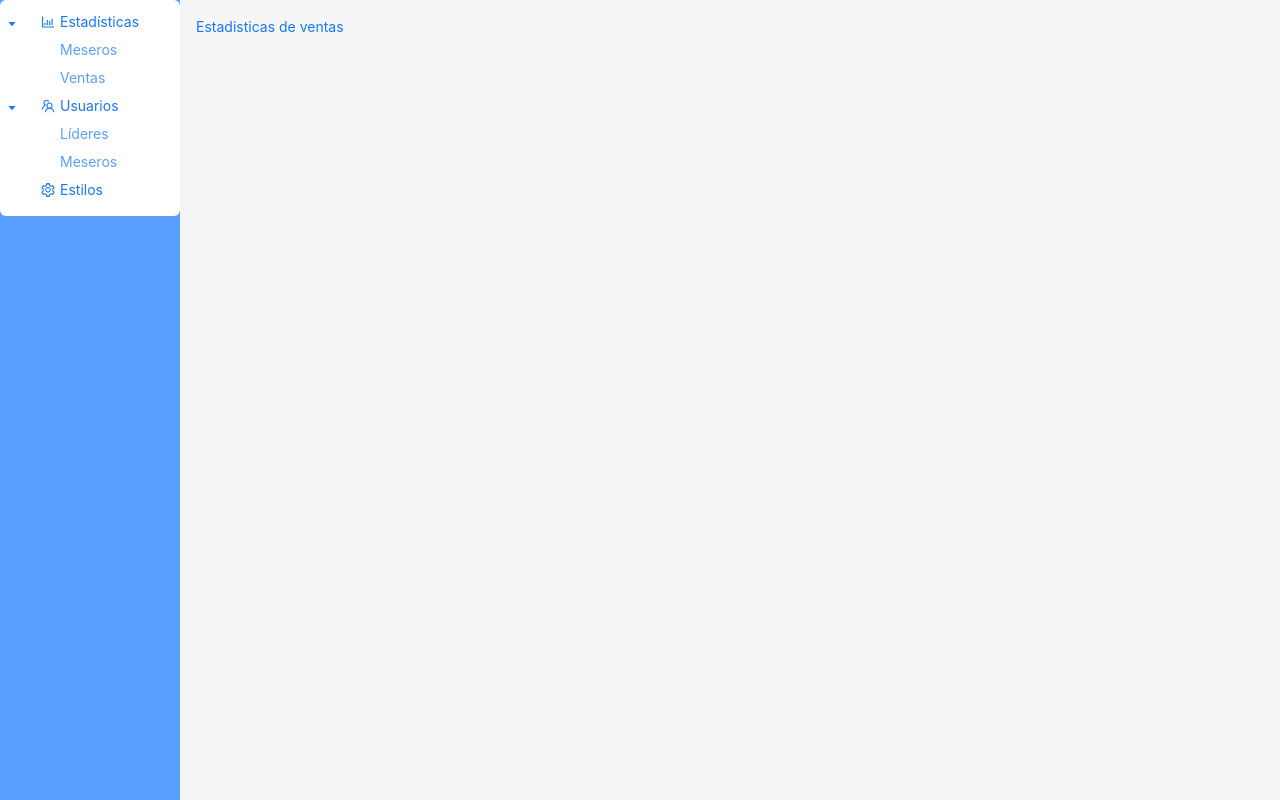
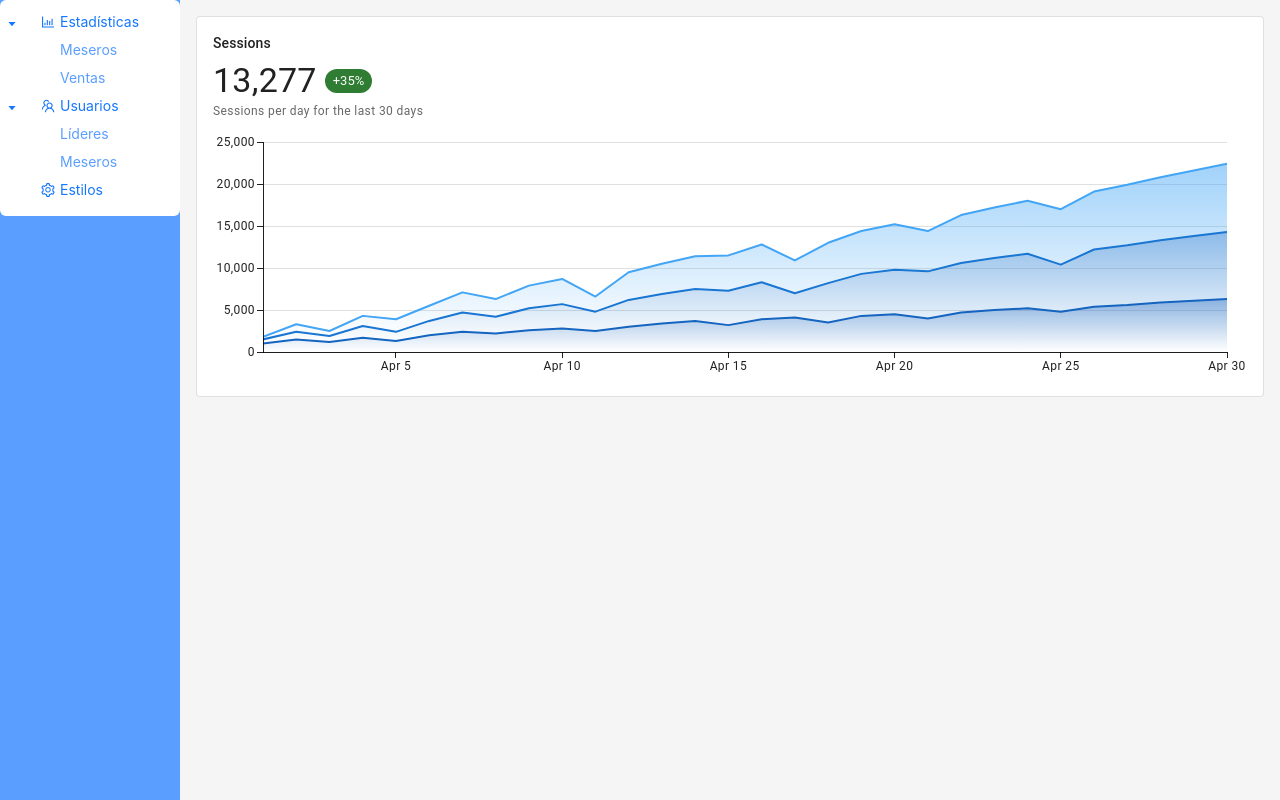
Before and after one commit to 5toCuatrimestre/core-web-app, a React (Vite) app: page /statistics in a window 1280 px wide. Built offline with nearby package versions, Linux system fonts and the light colour scheme; no server answers.

Commit message:
feature:tailwind, routes, module style

```diff
--- a/index.html
+++ b/index.html
@@ -2,7 +2,7 @@
 <html lang="en">
   <head>
     <meta charset="UTF-8" />
-    <meta name="viewport" content="width=device-width, initial-scale=1.0" />
+    <meta name="viewport" content="initial-scale=1, width=device-width" />
     <title>CORE</title>
   </head>
   <body>
--- a/package.json
+++ b/package.json
@@ -13,10 +13,14 @@
     "@emotion/react": "^11.14.0",
     "@emotion/styled": "^11.14.0",
     "@fontsource/inter": "^5.1.1",
+    "@fontsource/roboto": "^5.1.1",
     "@headlessui/react": "^2.2.0",
     "@heroicons/react": "^2.2.0",
+    "@mui/icons-material": "^6.4.1",
     "@mui/joy": "^5.0.0-beta.51",
-    "@mui/material": "^6.4.0",
+    "@mui/material": "^6.4.1",
+    "@mui/styled-engine-sc": "^6.4.0",
+    "@mui/x-charts": "^7.24.1",
     "@reduxjs/toolkit": "^2.5.0",
     "antd": "^5.23.1",
     "axios": "^1.7.9",
--- a/src/App.jsx
+++ b/src/App.jsx
@@ -1,10 +1,12 @@
 import { BrowserRouter as Router, Routes, Route } from "react-router-dom";
+import {BaseLayout} from "./pages/layouts/BaseLayout";
 import { Login } from "./pages/auth/login";
 import { Style } from "./pages/style/style";
 import { Users } from "./pages/user/users";
 import { StatisticsSells } from "./pages/statistics/statistics-sells";
 import { StatisticsWaiter } from "./pages/statistics/statistics-waiter";
-import BaseLayout from "./pages/layouts/BaseLayout";
+
+
 
 function App() {
   const isLoggedIn = true;
--- /dev/null
+++ b/src/components/sessionChart.jsx
@@ -0,0 +1,156 @@
+import * as React from 'react';
+import PropTypes from 'prop-types';
+import { useTheme } from '@mui/material/styles';
+import Card from '@mui/material/Card';
+import CardContent from '@mui/material/CardContent';
+import Chip from '@mui/material/Chip';
+import Typography from '@mui/material/Typography';
+import Stack from '@mui/material/Stack';
+import { LineChart } from '@mui/x-charts/LineChart';
+
+function AreaGradient({ color, id }) {
+  return (
+    <defs>
+      <linearGradient id={id} x1="50%" y1="0%" x2="50%" y2="100%">
+        <stop offset="0%" stopColor={color} stopOpacity={0.5} />
+        <stop offset="100%" stopColor={color} stopOpacity={0} />
+      </linearGradient>
+    </defs>
+  );
+}
+
+AreaGradient.propTypes = {
+  color: PropTypes.string.isRequired,
+  id: PropTypes.string.isRequired,
+};
+
+function getDaysInMonth(month, year) {
+  const date = new Date(year, month, 0);
+  const monthName = date.toLocaleDateString('en-US', {
+    month: 'short',
+  });
+  const daysInMonth = date.getDate();
+  const days = [];
+  let i = 1;
+  while (days.length < daysInMonth) {
+    days.push(`${monthName} ${i}`);
+    i += 1;
+  }
+  return days;
+}
+
+export default function SessionsChart() {
+  const theme = useTheme();
+  const data = getDaysInMonth(4, 2024);
+
+  const colorPalette = [
+    theme.palette.primary.light,
+    theme.palette.primary.main,
+    theme.palette.primary.dark,
+  ];
+
+  return (
+    <Card variant="outlined" sx={{ width: '100%' }}>
+      <CardContent>
+        <Typography component="h2" variant="subtitle2" gutterBottom>
+          Sessions
+        </Typography>
+        <Stack sx={{ justifyContent: 'space-between' }}>
+          <Stack
+            direction="row"
+            sx={{
+              alignContent: { xs: 'center', sm: 'flex-start' },
+              alignItems: 'center',
+              gap: 1,
+            }}
+          >
+            <Typography variant="h4" component="p">
+              13,277
+            </Typography>
+            <Chip size="small" color="success" label="+35%" />
+          </Stack>
+          <Typography variant="caption" sx={{ color: 'text.secondary' }}>
+            Sessions per day for the last 30 days
+          </Typography>
+        </Stack>
+        <LineChart
+          colors={colorPalette}
+          xAxis={[
+            {
+              scaleType: 'point',
+              data,
+              tickInterval: (index, i) => (i + 1) % 5 === 0,
+            },
+          ]}
+          series={[
+            {
+              id: 'direct',
+              label: 'Direct',
+              showMark: false,
+              curve: 'linear',
+              stack: 'total',
+              area: true,
+              stackOrder: 'ascending',
+              data: [
+                300, 900, 600, 1200, 1500, 1800, 2400, 2100, 2700, 3000, 1800, 3300,
+                3600, 3900, 4200, 4500, 3900, 4800, 5100, 5400, 4800, 5700, 6000,
+                6300, 6600, 6900, 7200, 7500, 7800, 8100,
+              ],
+            },
+            {
+              id: 'referral',
+              label: 'Referral',
+              showMark: false,
+              curve: 'linear',
+              stack: 'total',
+              area: true,
+              stackOrder: 'ascending',
+              data: [
+                500, 900, 700, 1400, 1100, 1700, 2300, 2000, 2600, 2900, 2300, 3200,
+                3500, 3800, 4100, 4400, 2900, 4700, 5000, 5300, 5600, 5900, 6200,
+                6500, 5600, 6800, 7100, 7400, 7700, 8000,
+              ],
+            },
+            {
+              id: 'organic',
+              label: 'Organic',
+              showMark: false,
+              curve: 'linear',
+              stack: 'total',
+              stackOrder: 'ascending',
+              data: [
+                1000, 1500, 1200, 1700, 1300, 2000, 2400, 2200, 2600, 2800, 2500,
+                3000, 3400, 3700, 3200, 3900, 4100, 3500, 4300, 4500, 4000, 4700,
+                5000, 5200, 4800, 5400, 5600, 5900, 6100, 6300,
+              ],
+              area: true,
+            },
+          ]}
+          height={250}
+          margin={{ left: 50, right: 20, top: 20, bottom: 20 }}
+          grid={{ horizontal: true }}
+          sx={{
+            '& .MuiAreaElement-series-organic': {
+              fill: "url('#organic')",
+            },
+            '& .MuiAreaElement-series-referral': {
+              fill: "url('#referral')",
+            },
+            '& .MuiAreaElement-series-direct': {
+              fill: "url('#direct')",
+            },
+          }}
+          slotProps={{
+            legend: {
+              hidden: true,
+            },
+          }}
+        >
+          <AreaGradient color={theme.palette.primary.dark} id="organic" />
+          <AreaGradient color={theme.palette.primary.main} id="referral" />
+          <AreaGradient color={theme.palette.primary.light} id="direct" />
+        </LineChart>
+      </CardContent>
+    </Card>
+  );
+}
--- a/src/pages/layouts/BaseLayout.tsx
+++ b/src/pages/layouts/BaseLayout.jsx
@@ -5,7 +5,7 @@ import { Outlet } from "react-router-dom";
 
 const { Sider, Content } = Layout;
 
-const BaseLayout: React.FC = () => {
+export function BaseLayout(){
   return (
     <Layout style={{ height: "100vh" }}>
       <Sider width={180} style={{ overflow: "auto" }}>
@@ -19,5 +19,3 @@ const BaseLayout: React.FC = () => {
     </Layout>
   );
 };
-
-export default BaseLayout;
--- a/src/pages/statistics/statistics-sells.jsx
+++ b/src/pages/statistics/statistics-sells.jsx
@@ -1,11 +1,13 @@
 import React, { useContext } from "react";
 import { StyleContext } from '../../core/StyleContext';
+import Button from '@mui/material/Button';
+import SessionsChart from "../../components/sessionChart";
 
 export function StatisticsSells(){
     const { style } = useContext(StyleContext);
     return (
         <>
-        <h1 style={{color:style.baseColor}} className="text-2xl">Estadisticas de ventas</h1>
+        <SessionsChart></SessionsChart>
         </>
     );
 }
--- /dev/null
+++ b/src/services/style.js
@@ -0,0 +1,53 @@
+const API = 'http://localhost:3000/style';
+
+export function createStyle(style) {
+    return fetch(`${API}`, {
+        method: 'POST',
+        body: JSON.stringify(style),
+        headers: {
+            'Content-Type': 'application/json'
+        }
+    }).then(response => response.json());
+}
+
+export function getAllStyles() {
+    return fetch(`${API}`)
+        .then(response => response.json());
+}
+
+export function getStyleById(id) {
+    return fetch(`${API}/${id}`)
+        .then(response => {
+            if (!response.ok) throw new Error('Style not found');
+            return response.json();
+        });
+}
+
+export function getActiveStyle() {
+    return fetch(`${API}/active`)
+        .then(response => {
+            if (!response.ok) throw new Error('Active style not found');
+            return response.json();
+        });
+}
+
+export function updateStyle(id, style) {
+    return fetch(`${API}/${id}`, {
+        method: 'PUT',
+        body: JSON.stringify(style),
+        headers: {
+            'Content-Type': 'application/json'
+        }
+    }).then(response => {
+        if (!response.ok) throw new Error('Style not found');
+        return response.json();
+    });
+}
+
+export function deleteStyle(id) {
+    return fetch(`${API}/${id}`, {
+        method: 'DELETE'
+    }).then(response => {
+        if (!response.ok) throw new Error('Style not found');
+    });
+}
```
Also changed, not shown: src/core/StyleContext.jsx (+48 -15 lines), src/services/a.txt (deleted), 1 other file (tests, documents, lock files or other folders).
